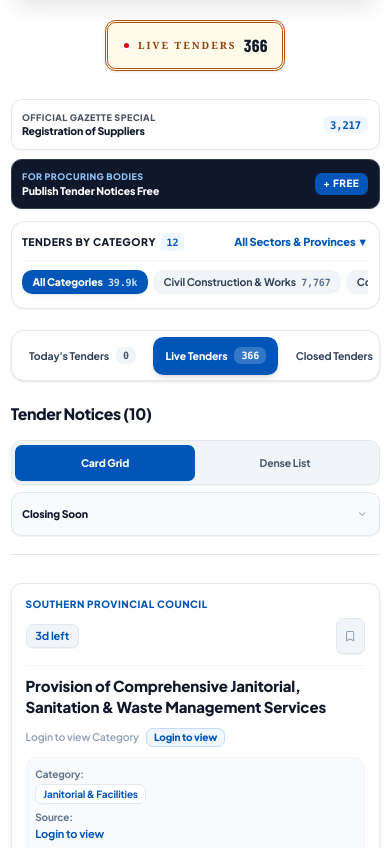
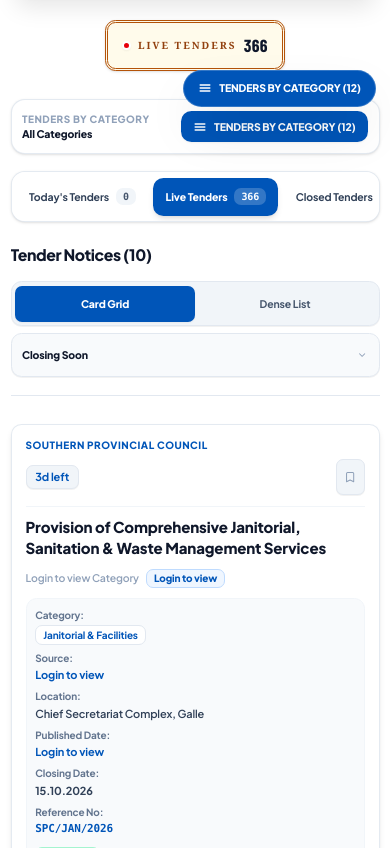
Before and after one commit to WAH-ISHAN/tender, a Next.js app in the folder web/: page / in a window 390 px wide. Shown: the part 720-1568 px from the top of the page. Built offline with nearby package versions, Linux system fonts and the light colour scheme; grey boxes are pictures that could not be loaded; a web font is replaced by a local one.

Commit message:
feat(mobile): transform mobile category & taxonomy panel into an off-canvas slide-out side menu drawer with floating trigger and zero scrollbars

```diff
--- a/web/src/app/(public)/page.tsx
+++ b/web/src/app/(public)/page.tsx
@@ -81,6 +81,7 @@ export default function HomePage() {
   // View Mode: Cards vs Dense List
   const [viewMode, setViewMode] = useState<"cards" | "list">("cards");
   const [isMobileFiltersExpanded, setIsMobileFiltersExpanded] = useState(false);
+  const [isMobileSideMenuOpen, setIsMobileSideMenuOpen] = useState(false);
 
   // Bookmarking Watchlist
   const [savedTenders, setSavedTenders] = useState<Set<string>>(new Set(["SLPA-2026-PT-04"]));
@@ -919,18 +920,76 @@ export default function HomePage() {
         {/* RIGHT COLUMN: DIRECT TENDER RESULTS */}
         <main className="lg:col-span-9 xl:col-span-9 w-full min-w-0">
 
-          {/* MOBILE COMPACT SPOTLIGHT & CATEGORY BUTTONS PANEL (Rule #8: Mobile Optimized Chips) */}
-          <div className="lg:hidden block space-y-3.5 mb-6">
-
-            {/* Quick 2-Column Action Cards */}
-            <div className="grid grid-cols-1 sm:grid-cols-2 gap-2.5">
-              <button
-                type="button"
-                onClick={() => handleStatusTabChange("suppliers")}
-                className={`p-3 rounded-xl border transition-all text-left shadow-xs flex items-center justify-between cursor-pointer active:scale-98 ${
+          {/* MOBILE CATEGORY & FILTER SIDE-MENU TRIGGER BAR (Rule #8 Mobile Side Menu) */}
+          <div className="lg:hidden bg-white border border-slate-200/90 rounded-2xl p-3 mb-5 shadow-sm flex items-center justify-between gap-3">
+            <div className="min-w-0 flex-1">
+              <span className="text-[10px] font-black uppercase tracking-wider text-slate-400 block">
+                {t("tendersByCategory")}
+              </span>
+              <span className="text-xs xs:text-sm font-black text-[#0F172A] truncate block">
+                {selectedCategory === "all" ? t("allCategoriesLabel") : getCategoryName(selectedCategory, CATEGORIES.find(c => c.id === selectedCategory)?.name)}
+              </span>
+            </div>
+
+            <button
+              type="button"
+              onClick={() => setIsMobileSideMenuOpen(true)}
+              className="px-3.5 xs:px-4 py-2.5 bg-[#0055B8] hover:bg-[#004394] active:scale-95 text-white font-black text-xs rounded-xl shadow-xs transition-all flex items-center gap-2 shrink-0 cursor-pointer"
+            >
+              <svg className="w-4 h-4" fill="none" viewBox="0 0 24 24" strokeWidth="2.5" stroke="currentColor">
+                <path strokeLinecap="round" strokeLinejoin="round" d="M3.75 6.75h16.5M3.75 12h16.5m-16.5 5.25h16.5" />
+              </svg>
+              <span>{t("tendersByCategory")} (12)</span>
+            </button>
+          </div>
+
+          {/* MOBILE SLIDE-OUT OFF-CANVAS SIDE MENU DRAWER */}
+          {isMobileSideMenuOpen && (
+            <div className="fixed inset-0 z-50 lg:hidden animate-fadeIn">
+              {/* Backdrop Overlay */}
+              <div
+                className="fixed inset-0 bg-slate-950/60 backdrop-blur-xs transition-opacity"
+                onClick={() => setIsMobileSideMenuOpen(false)}
+              />
+
+              {/* Off-canvas Drawer Panel */}
+              <div className="fixed inset-y-0 left-0 max-w-[85vw] sm:max-w-sm w-full bg-white shadow-2xl flex flex-col z-50 animate-slideRight">
+
+                {/* Drawer Header */}
+                <div className="p-4 xs:p-5 border-b border-slate-100 flex items-center justify-between bg-[#0A1633] text-white">
+                  <div className="flex items-center gap-2 min-w-0">
+                    <span className="w-2.5 h-2.5 rounded-full bg-emerald-400 animate-pulse shrink-0" />
+                    <span className="font-display text-base xs:text-lg font-black uppercase tracking-wider truncate">
+                      {t("tendersByCategory")} &amp; Filters
+                    </span>
+                  </div>
+                  <button
+                    type="button"
+                    onClick={() => setIsMobileSideMenuOpen(false)}
+                    aria-label="Close Side Menu"
+                    className="p-1.5 rounded-xl bg-white/10 hover:bg-white/20 text-white transition-all cursor-pointer shrink-0"
+                  >
+                    <svg className="w-5 h-5" fill="none" viewBox="0 0 24 24" strokeWidth="2.5" stroke="currentColor">
+                      <path strokeLinecap="round" strokeLinejoin="round" d="M6 18L18 6M6 6l12 12" />
+                    </svg>
+                  </button>
+                </div>
+
+                {/* Drawer Body (Scrollable) */}
+                <div className="flex-1 overflow-y-auto custom-scrollbar p-4 xs:p-5 space-y-5">
+
+                  {/* Spotlight Badges inside Side Menu */}
+                  <div className="space-y-2">
+                    <button
+                      type="button"
+                      onClick={() => {
+                        handleStatusTabChange("suppliers");
+                        setIsMobileSideMenuOpen(false);
+                      }}
+                      className={`w-full p-3 rounded-xl border transition-all text-left shadow-xs flex items-center justify-between cursor-pointer ${
                         selectedCategory === "suppliers"
                           ? "bg-[#0055B8] text-white border-[#0055B8]"
-                    : "bg-white text-slate-900 border-slate-200"
+                          : "bg-slate-50 text-slate-900 border-slate-200"
                       }`}
                     >
                       <div className="min-w-0 pr-2">
@@ -946,51 +1005,78 @@ export default function HomePage() {
 
                     <Link
                       href="/register"
-                className="p-3 rounded-xl bg-[#0F172A] text-white border border-slate-700 shadow-xs flex items-center justify-between transition-all active:scale-98"
+                      onClick={() => setIsMobileSideMenuOpen(false)}
+                      className="p-3 rounded-xl bg-[#0F172A] text-white border border-slate-700 shadow-xs flex items-center justify-between transition-all block"
                     >
                       <div className="min-w-0 pr-2">
                         <span className="text-[9px] font-black uppercase tracking-wider text-blue-300 block">{t("forProcuringBodiesBadge")}</span>
                         <span className="text-xs font-black block truncate">{t("publishFreeTitle")}</span>
                       </div>
-                <span className="px-2.5 py-1 rounded-lg bg-[#0055B8] text-white text-[10px] font-black uppercase tracking-wider shrink-0">
+                      <span className="px-2 py-1 rounded-lg bg-[#0055B8] text-white text-[10px] font-black uppercase tracking-wider shrink-0">
                         + FREE
                       </span>
                     </Link>
                   </div>
 
-            {/* Mobile Category Pill Buttons Ribbon */}
-            <div className="bg-white border border-slate-200/90 rounded-2xl p-3 shadow-xs">
-              <div className="flex items-center justify-between pb-2.5 mb-2.5 border-b border-slate-100">
-                <div className="flex items-center gap-1.5">
-                  <span className="text-xs font-black uppercase tracking-wider text-[#0F172A]">
+                  {/* Status Tabs in Side Menu */}
+                  <div>
+                    <span className="text-[10px] font-black uppercase tracking-wider text-slate-400 block mb-2">
+                      Tender Status
+                    </span>
+                    <div className="grid grid-cols-2 gap-1.5">
+                      {[
+                        { id: "live", label: t("liveTendersLabel"), count: "366" },
+                        { id: "today", label: t("todaysTendersLabel"), count: "0" },
+                        { id: "closing", label: t("statusClosing"), count: "41" },
+                        { id: "closed", label: t("closedTendersLabel"), count: "39,576" },
+                      ].map((tab) => {
+                        const isActive = statusTab === tab.id;
+                        return (
+                          <button
+                            key={tab.id}
+                            type="button"
+                            onClick={() => {
+                              handleStatusTabChange(tab.id as any);
+                              setIsMobileSideMenuOpen(false);
+                            }}
+                            className={`p-2.5 rounded-xl text-xs font-black text-left flex items-center justify-between transition-all cursor-pointer ${
+                              isActive
+                                ? "bg-[#0055B8] text-white shadow-sm"
+                                : "bg-slate-50 text-slate-700 hover:bg-slate-100"
+                            }`}
+                          >
+                            <span className="truncate">{tab.label}</span>
+                            <span className={`text-[10px] font-mono shrink-0 ${isActive ? "text-white/80" : "text-slate-500"}`}>{tab.count}</span>
+                          </button>
+                        );
+                      })}
+                    </div>
+                  </div>
+
+                  {/* Categories Breakdown List inside Side Menu */}
+                  <div>
+                    <div className="flex items-center justify-between mb-2">
+                      <span className="text-[10px] font-black uppercase tracking-wider text-slate-400">
                         {t("tendersByCategory")}
                       </span>
-                  <span className="text-[10px] bg-[#EFF6FF] text-[#0055B8] font-bold px-1.5 py-0.5 rounded-md font-mono">
-                    12
-                  </span>
-                </div>
-                <button
-                  type="button"
-                  onClick={() => setIsMobileFiltersExpanded(!isMobileFiltersExpanded)}
-                  className="text-[11px] font-black text-[#0055B8] hover:underline flex items-center gap-1 cursor-pointer"
-                >
-                  <span>{isMobileFiltersExpanded ? "Less Filters ▲" : "All Sectors & Provinces ▼"}</span>
-                </button>
-              </div>
-
-              {/* Swipeable Category Pill Buttons with Counts */}
-              <div className="flex items-center gap-1.5 overflow-x-auto custom-scrollbar pb-1 overscroll-x-contain">
-                <button
-                  type="button"
-                  onClick={() => setSelectedCategory("all")}
-                  className={`px-3 py-1.5 rounded-xl text-xs font-black whitespace-nowrap transition-all flex items-center gap-1.5 shrink-0 cursor-pointer ${
+                      <span className="text-[10px] text-slate-400 font-mono">12 Categories</span>
+                    </div>
+
+                    <div className="space-y-1 max-h-60 overflow-y-auto custom-scrollbar pr-1">
+                      <button
+                        type="button"
+                        onClick={() => {
+                          setSelectedCategory("all");
+                          setIsMobileSideMenuOpen(false);
+                        }}
+                        className={`w-full py-2 px-3 rounded-xl text-left flex items-center justify-between text-xs font-bold transition-all cursor-pointer ${
                           selectedCategory === "all"
-                      ? "bg-[#0055B8] text-white shadow-sm"
-                      : "bg-[#F1F5F9] text-slate-700 hover:bg-slate-200 font-bold"
+                            ? "bg-[#0055B8] text-white font-black shadow-xs"
+                            : "bg-slate-50 text-slate-700 hover:bg-slate-100"
                         }`}
                       >
                         <span>{t("allCategoriesLabel")}</span>
-                  <span className={`text-[10px] font-mono ${selectedCategory === "all" ? "text-white/80" : "text-slate-500"}`}>39.9k</span>
+                        <span className={`font-mono text-[11px] ${selectedCategory === "all" ? "text-white/80" : "text-slate-400"}`}>39,942</span>
                       </button>
 
                       {CATEGORIES.map((cat) => {
@@ -999,59 +1085,65 @@ export default function HomePage() {
                           <button
                             key={cat.id}
                             type="button"
-                      onClick={() => setSelectedCategory(cat.id)}
-                      className={`px-3 py-1.5 rounded-xl text-xs font-black whitespace-nowrap transition-all flex items-center gap-1.5 shrink-0 cursor-pointer ${
+                            onClick={() => {
+                              setSelectedCategory(cat.id);
+                              setIsMobileSideMenuOpen(false);
+                            }}
+                            className={`w-full py-2 px-3 rounded-xl text-left flex items-center justify-between text-xs font-bold transition-all cursor-pointer ${
                               isSelected
-                          ? "bg-[#0055B8] text-white shadow-sm"
-                          : "bg-[#F1F5F9] text-slate-700 hover:bg-slate-200 font-bold"
-                      }`}
-                    >
-                      <span>{getCategoryName(cat.id, cat.name)}</span>
-                      <span className={`text-[10px] font-mono ${isSelected ? "text-white/80" : "text-slate-500"}`}>{cat.count}</span>
+                                ? "bg-[#0055B8] text-white font-black shadow-xs"
+                                : "hover:bg-slate-100 text-slate-700"
+                            }`}
+                          >
+                            <span className="truncate pr-2">{getCategoryName(cat.id, cat.name)}</span>
+                            <span className={`font-mono text-[11px] ${isSelected ? "text-white" : "text-slate-400"}`}>{cat.count}</span>
                           </button>
                         );
                       })}
                     </div>
-
-              {/* Collapsible Deep Filter Drawer (Sectors & Provinces) */}
-              {isMobileFiltersExpanded && (
-                <div className="mt-3 pt-3 border-t border-slate-100 space-y-3 animate-fadeIn">
-                  {/* Sectors */}
+                  </div>
+
+                  {/* Sectors in Side Menu */}
                   <div>
-                    <span className="text-[10px] font-black uppercase tracking-wider text-slate-400 block mb-1.5">
+                    <span className="text-[10px] font-black uppercase tracking-wider text-slate-400 block mb-2">
                       {t("tendersBySector")}
                     </span>
-                    <div className="flex flex-wrap gap-1.5">
+                    <div className="space-y-1">
                       {SECTORS.map((sec) => (
                         <button
                           key={sec.id}
                           type="button"
-                          onClick={() => setSectorFilter(sec.id)}
-                          className={`px-2.5 py-1 rounded-lg text-xs font-bold transition-all cursor-pointer ${
+                          onClick={() => {
+                            setSectorFilter(sec.id);
+                            setIsMobileSideMenuOpen(false);
+                          }}
+                          className={`w-full py-2 px-3 rounded-xl text-left flex items-center justify-between text-xs font-bold transition-all cursor-pointer ${
                             sectorFilter === sec.id
                               ? "bg-[#0055B8] text-white font-black"
-                              : "bg-slate-100 text-slate-700 hover:bg-slate-200"
-                          }`}
-                        >
-                          {getSectorName(sec.id, sec.name)} ({sec.count})
+                              : "hover:bg-slate-100 text-slate-700"
+                          }`}
+                        >
+                          <span className="truncate pr-2">{getSectorName(sec.id, sec.name)}</span>
+                          <span className={`font-mono text-[11px] ${sectorFilter === sec.id ? "text-white/80" : "text-slate-400"}`}>{sec.count}</span>
                         </button>
                       ))}
                     </div>
                   </div>
 
-                  {/* Provinces */}
+                  {/* Provinces in Side Menu */}
                   <div>
-                    <span className="text-[10px] font-black uppercase tracking-wider text-slate-400 block mb-1.5">
+                    <span className="text-[10px] font-black uppercase tracking-wider text-slate-400 block mb-2">
                       {t("tendersByLocations")}
                     </span>
-                    <div className="flex flex-wrap gap-1.5">
-                      <button
-                        type="button"
-                        onClick={() => setSelectedProvince("all")}
-                        className={`px-2.5 py-1 rounded-lg text-xs font-bold transition-all cursor-pointer ${
-                          selectedProvince === "all"
-                            ? "bg-[#0055B8] text-white font-black"
-                            : "bg-slate-100 text-slate-700 hover:bg-slate-200"
+                    <div className="grid grid-cols-2 gap-1.5 max-h-48 overflow-y-auto custom-scrollbar pr-1">
+                      <button
+                        type="button"
+                        onClick={() => {
+                          setSelectedProvince("all");
+                          setIsMobileSideMenuOpen(false);
+                        }}
+                        className={`py-2 px-2.5 rounded-xl text-left text-xs font-bold transition-all cursor-pointer truncate ${
+                          selectedProvince === "all" ? "bg-[#0055B8] text-white font-black" : "bg-slate-50 text-slate-700"
                         }`}
                       >
                         {t("allProvincesOpt")}
@@ -1060,11 +1152,12 @@ export default function HomePage() {
                         <button
                           key={prov.id}
                           type="button"
-                          onClick={() => setSelectedProvince(prov.id)}
-                          className={`px-2.5 py-1 rounded-lg text-xs font-bold transition-all cursor-pointer ${
-                            selectedProvince === prov.id
-                              ? "bg-[#0055B8] text-white font-black"
-                              : "bg-slate-100 text-slate-700 hover:bg-slate-200"
+                          onClick={() => {
+                            setSelectedProvince(prov.id);
+                            setIsMobileSideMenuOpen(false);
+                          }}
+                          className={`py-2 px-2.5 rounded-xl text-left text-xs font-bold transition-all cursor-pointer truncate ${
+                            selectedProvince === prov.id ? "bg-[#0055B8] text-white font-black" : "bg-slate-50 text-slate-700"
                           }`}
                         >
                           {getProvinceName(prov.id, prov.name)}
@@ -1072,14 +1165,36 @@ export default function HomePage() {
                       ))}
                     </div>
                   </div>
+
+                </div>
+
+                {/* Drawer Footer Actions */}
+                <div className="p-4 border-t border-slate-100 bg-slate-50 flex gap-2">
+                  <button
+                    type="button"
+                    onClick={() => {
+                      handleReset();
+                      setIsMobileSideMenuOpen(false);
+                    }}
+                    className="flex-1 py-3 px-3 rounded-xl bg-white border border-slate-200 text-slate-700 font-black text-xs uppercase tracking-wider cursor-pointer text-center shadow-2xs"
+                  >
+                    {t("resetBtn")}
+                  </button>
+                  <button
+                    type="button"
+                    onClick={() => setIsMobileSideMenuOpen(false)}
+                    className="flex-2 py-3 px-4 rounded-xl bg-[#0055B8] text-white font-black text-xs uppercase tracking-wider cursor-pointer text-center shadow-md"
+                  >
+                    Apply ({filteredTenders.length}) &rarr;
+                  </button>
+                </div>
+
+              </div>
             </div>
           )}
-            </div>
-
-          </div>
-
-          {/* 3. QUICK STATUS TABS RIBBON (Top Filter Bar) - Fully Responsive with Zero Text Overlapping */}
-          <div className="bg-white border border-slate-200/90 rounded-2xl p-1.5 xs:p-2 sm:p-2.5 mb-6 xs:mb-8 sm:mb-10 shadow-sm flex items-center gap-1.5 xs:gap-2 overflow-x-auto custom-scrollbar overscroll-x-contain">
+
+          {/* 3. QUICK STATUS TABS RIBBON (Top Filter Bar) - Clean Touch Ribbon with Zero Scrollbars */}
+          <div className="bg-white border border-slate-200/90 rounded-2xl p-1.5 xs:p-2 sm:p-2.5 mb-6 xs:mb-8 sm:mb-10 shadow-sm flex items-center gap-1.5 xs:gap-2 overflow-x-auto no-scrollbar overscroll-x-contain">
             {[
               { id: "today", label: t("todaysTendersLabel"), count: "0" },
               { id: "live", label: t("liveTendersLabel"), count: "366" },
@@ -1483,6 +1598,20 @@ export default function HomePage() {
         </main>
       </div>
 
+      {/* Floating Mobile Filter Pill Button (Quick Access anywhere on page) */}
+      <div className="fixed bottom-5 right-4 z-40 lg:hidden">
+        <button
+          type="button"
+          onClick={() => setIsMobileSideMenuOpen(true)}
+          className="px-4 py-3 bg-[#0055B8] hover:bg-[#004394] active:scale-95 text-white font-black text-xs rounded-full shadow-2xl border border-white/20 flex items-center gap-2 cursor-pointer backdrop-blur-md"
+        >
+          <svg className="w-4 h-4" fill="none" viewBox="0 0 24 24" strokeWidth="2.5" stroke="currentColor">
+            <path strokeLinecap="round" strokeLinejoin="round" d="M3.75 6.75h16.5M3.75 12h16.5m-16.5 5.25h16.5" />
+          </svg>
+          <span>{t("tendersByCategory")} (12)</span>
+        </button>
+      </div>
+
     </div>
   );
 }
--- a/web/src/app/globals.css
+++ b/web/src/app/globals.css
@@ -75,6 +75,18 @@
 
 .custom-scrollbar::-webkit-scrollbar-thumb:hover {
   background: #0055b8;
+}
+
+/* Hide scrollbar utility for clean touch-scrolling ribbons */
+.no-scrollbar::-webkit-scrollbar {
+  display: none !important;
+  width: 0 !important;
+  height: 0 !important;
+}
+
+.no-scrollbar {
+  -ms-overflow-style: none !important;
+  scrollbar-width: none !important;
 }
 
 /* Fluid root font size for all display sizes: 320px -> 1920px+ */
```
Lines whose indentation alone changed are shown as unchanged.
